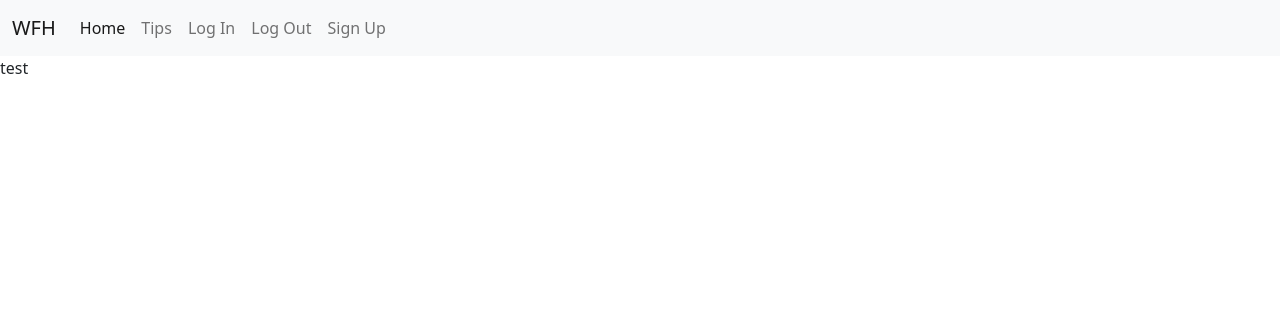
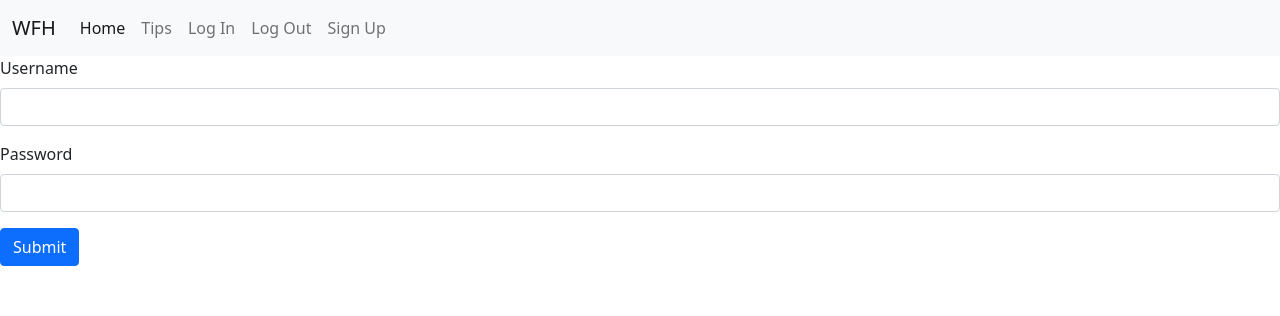
Before and after one commit to chloelewisdev/milestone-project-3, a Flask app: page /signup in a window 1280 px wide. Shown: the top 316 px of the page. Run offline with Flask 2, Linux system fonts and the light colour scheme; some libraries are stand-ins or nearby versions.

Commit message:
Signup.html and signup form added

```diff
--- a/templates/signup.html
+++ b/templates/signup.html
@@ -2,13 +2,17 @@
 
 {% block content %}
 
-  <div class="row">
-    <form class="col s12 m8">
-      <div class="card-panel teal">
-        <span class="white-text">test
-        </span>
-      </div>
-    </form>
+
+<form method="POST" action="{{ url_for('signup') }}">
+  <div class="mb-3">
+    <label for="username" class="form-label">Username</label>
+    <input type="text" class="form-control" id="username" placceholder="username">
   </div>
+  <div class="mb-3">
+    <label for="password" class="form-label">Password</label>
+    <input type="password" class="form-control" id="password">
+  </div>
+  <button type="submit" class="btn btn-primary">Submit</button>
+</form>
 
 {% endblock %}
```
